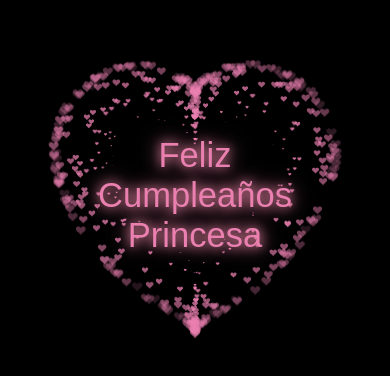
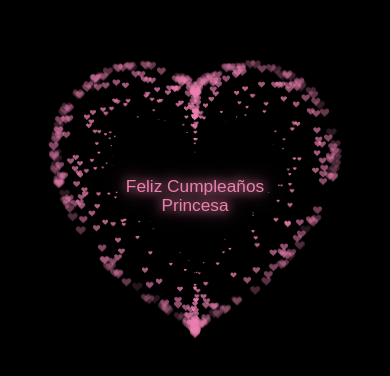
Before and after one commit to JohannFq/feliz-cumple, a plain HTML site: page index.html in a window 390 px wide. Shown: the part 226-602 px from the top of the page. Drawn offline with Linux system fonts and the light colour scheme.

Commit message:
Update estilos.css

```diff
--- a/css/estilos.css
+++ b/css/estilos.css
@@ -4,12 +4,18 @@ body {
   padding: 0;
   margin: 0;
   background: #000;
+  display: flex;
+  align-items: center;
+  justify-content: center;
+  overflow: hidden;
 }
+
 canvas {
   position: absolute;
   width: 100%;
   height: 100%;
 }
+
 .center-text {
   position: absolute;
   top: 50%;
@@ -41,3 +47,16 @@ canvas {
     transform: translate(-50%, -50%) scale(1.1);
   }
 }
+
+/* Media Queries para hacer el texto más responsivo */
+@media (max-width: 768px) {
+  .center-text {
+    font-size: 1.5rem;
+  }
+}
+
+@media (max-width: 480px) {
+  .center-text {
+    font-size: 1rem;
+  }
+}
```
